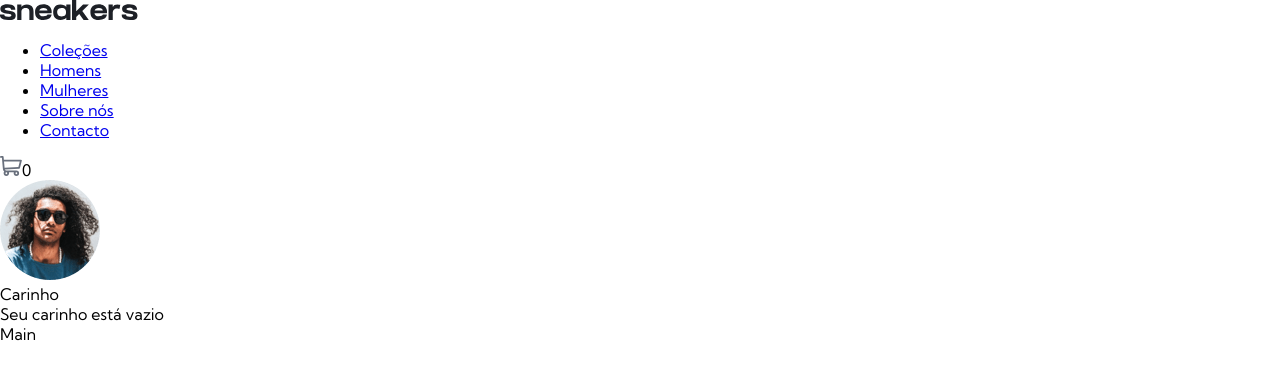
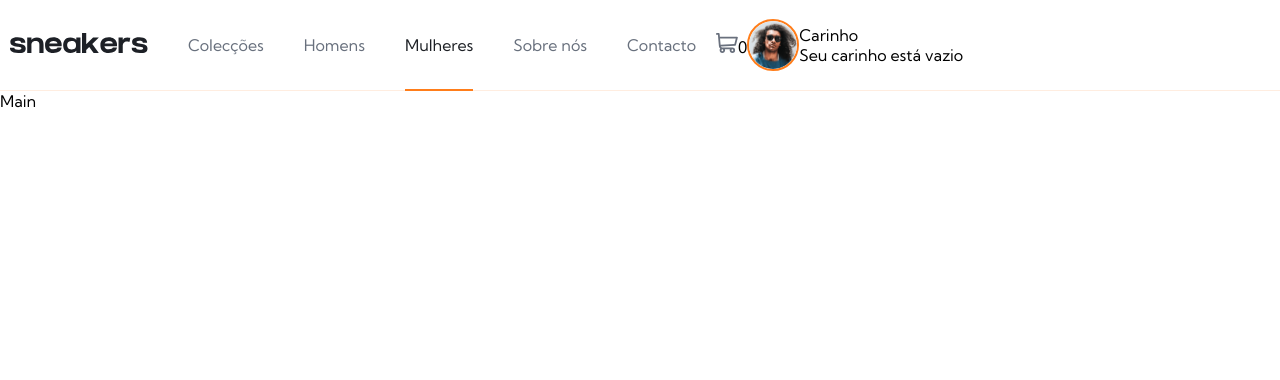
Before and after one commit to jamuianga/e-commerce-product-page, a React (Vite) app: page / in a window 1280 px wide. Shown: the top 380 px of the page. Built offline with nearby package versions, Linux system fonts and the light colour scheme.

Commit message:
styling nav menu

```diff
--- a/src/App.scss
+++ b/src/App.scss
@@ -5,4 +5,6 @@ body {
   padding: 0;
   box-sizing: border-box;
   font-family: 'Kumbh Sans', sans-serif;
+  max-width: 1440px;
+  margin: 0 auto;
 }
--- a/src/components/Header.jsx
+++ b/src/components/Header.jsx
@@ -7,16 +7,21 @@ import avatarImg from '../assets/image-avatar.png';
 function Header() {
   return (
     <nav className={css.container}>
-      <img src={logo} alt="Logo" />
-      <ul>
+      <a href="/">
+        <img src={logo} alt="Logo" className={css.logo} />
+      </a>
+
+      <ul className={css.menu}>
         <li>
-          <a href="#">Coleções</a>
+          <a href="#">Colecções</a>
         </li>
         <li>
           <a href="#">Homens</a>
         </li>
         <li>
-          <a href="#">Mulheres</a>
+          <a href="#" className={css.active}>
+            Mulheres
+          </a>
         </li>
         <li>
           <a href="#">Sobre nós</a>
@@ -25,14 +30,15 @@ function Header() {
           <a href="#">Contacto</a>
         </li>
       </ul>
+
       <div>
         <img src={iconCart} alt="cart" />
         <span>0</span>
       </div>
-      <div>
-        <img src={avatarImg} alt="" />
-      </div>
-      <div>
+
+      <img src={avatarImg} alt="Avatar" className={css.avatar} />
+
+      <div className={css['cart-menu']}>
         <div>Carinho</div>
         <div>Seu carinho está vazio</div>
       </div>
--- a/src/components/Header.module.scss
+++ b/src/components/Header.module.scss
@@ -1,4 +1,57 @@
 .container {
-  max-width: 1440px;
-  margin: 0 auto;
+  display: flex;
+  align-items: center;
+  padding: 0 10px;
+  border-bottom: 1px solid hsl(25, 100%, 94%);
+  height: 90px;
+
+  a {
+    text-decoration: none;
+  }
 }
+
+.logo {
+  width: 138px;
+  height: 20px;
+  margin-right: 20px;
+}
+
+.menu {
+  list-style: none;
+  margin: 0;
+  padding: 0;
+  box-sizing: border-box;
+  display: flex;
+
+  li {
+    padding: 0px 20px;
+
+    .active {
+      color: hsl(220, 13%, 13%);
+      border-bottom: 2px solid hsl(26, 100%, 55%);
+    }
+  }
+
+  a {
+    color: hsl(219, 9%, 45%);
+    padding-bottom: 34px;
+
+    &:hover {
+      color: hsl(220, 13%, 13%);
+      border-bottom: 2px solid hsl(26, 100%, 55%);
+    }
+  }
+}
+
+.avatar {
+  width: 48px;
+  height: 48px;
+  border: 2px solid hsl(26, 100%, 55%);
+  border-radius: 50%;
+}
+
+// Very vark blue: hsl(220, 13%, 13%)
+// Dark grayish blue: hsl(219, 9%, 45%)
+// Grayish blue: hsl(220, 14%, 75%)
+// Light grayish blue: hsl(223, 64%, 98%)
+// White: hsl(0, 0%, 100%)
```
